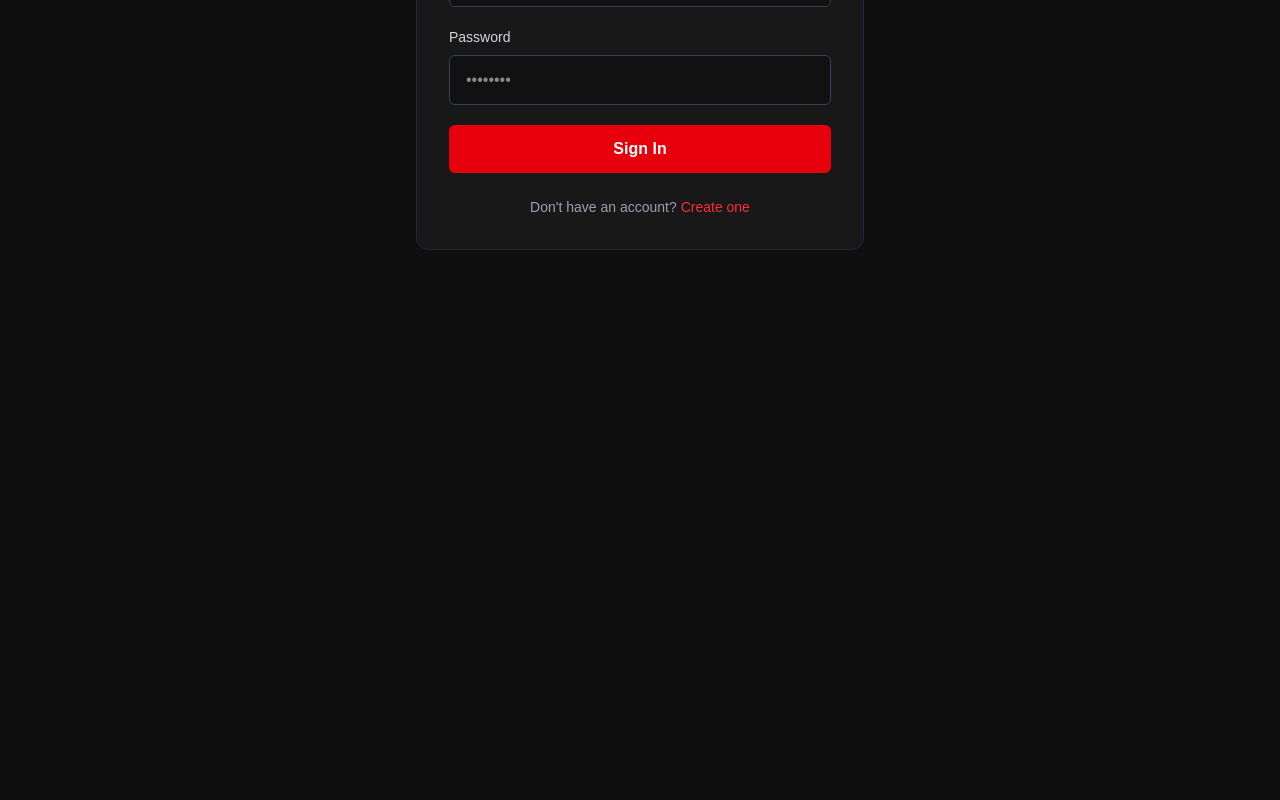
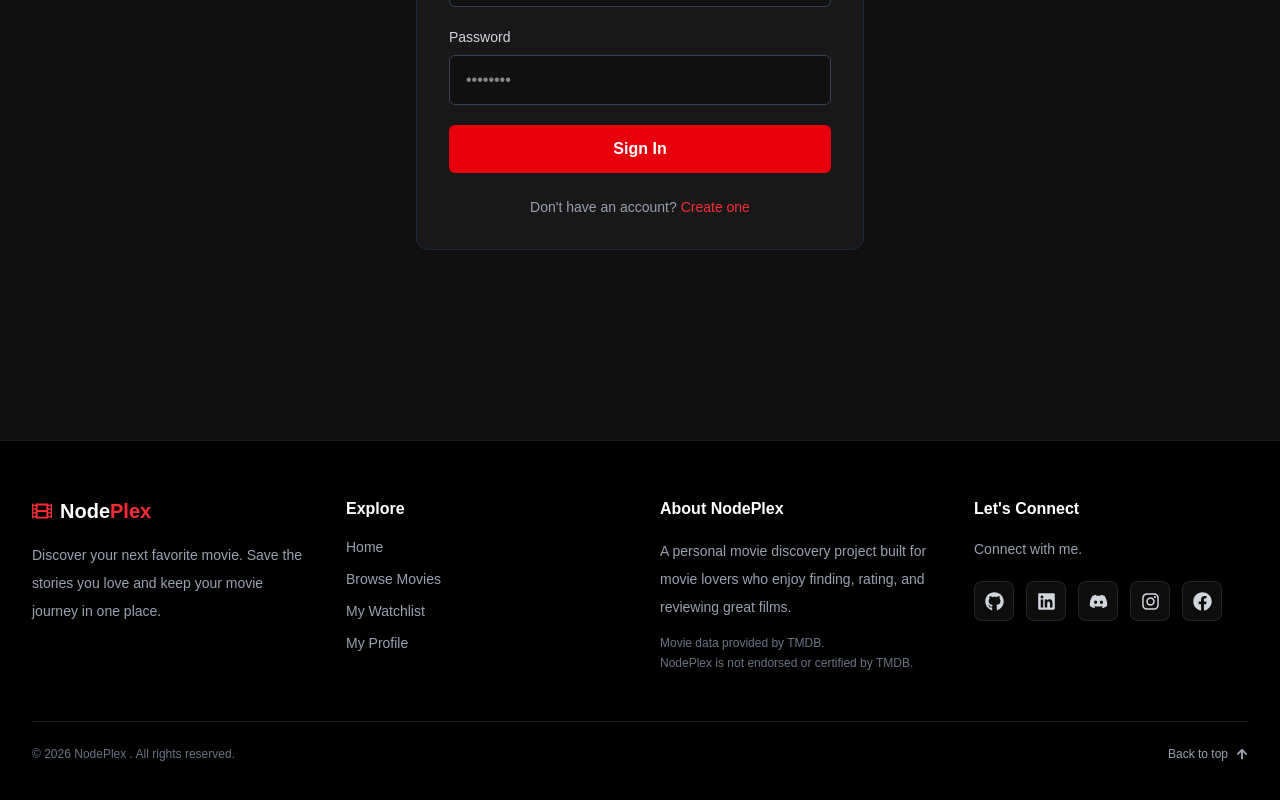
Before and after one commit to azizulhakim31/nodePlex, a React (Vite) app in the folder frontend/: page /signin in a window 1280 px wide. Shown: the part 438-1238 px from the top of the page. Before the commit the page ends 800 px from the top, so only its background shows below. Built offline with nearby package versions, Linux system fonts and the light colour scheme.

Commit message:
footer added

```diff
--- a/frontend/src/App.jsx
+++ b/frontend/src/App.jsx
@@ -9,6 +9,7 @@ import MovieDetails from './pages/MovieDetails';
 import Register from './pages/Register';
 import Signin from './pages/Signin';
 import ProtectedRoute from './components/common/ProtectedRoute';
+import Footer from './components/common/Footer';
 
 const App = () => {
   return (
@@ -33,6 +34,8 @@ const App = () => {
 
           </Routes>
         </main>
+
+        <Footer />
       </div>
     </BrowserRouter>
   );
--- /dev/null
+++ b/frontend/src/components/common/Footer.jsx
@@ -0,0 +1,179 @@
+
+import { Link } from 'react-router-dom'
+import {
+    FaGithub,
+    FaLinkedin,
+    FaFilm,
+    FaArrowUp,
+    FaDiscord,
+    FaInstagram,
+    FaFacebook,
+} from 'react-icons/fa'
+
+function Footer() {
+    const currentYear = new Date().getFullYear()
+
+    return (
+        <footer className="mt-20 border-t border-white/10 bg-black">
+            <div className="page-container py-12 sm:py-14">
+                <div className="grid grid-cols-1 gap-10 sm:grid-cols-2 lg:grid-cols-4">
+
+
+                    <div>
+                        <Link
+                            to="/"
+                            className="flex items-center gap-2">
+                            <FaFilm className="text-red-500 text-xl" />
+
+                            <span className="text-xl font-bold">Node<span className="text-red-500">Plex</span></span>
+                        </Link>
+
+                        <p className="mt-4 max-w-xs text-sm leading-7 text-gray-400">
+                            Discover your next favorite movie. Save the stories you love
+                            and keep your movie journey in one place.
+                        </p>
+                    </div>
+
+
+                    <div>
+                        <h3 className="font-semibold text-white">Explore</h3>
+
+                        <ul className="mt-4 space-y-3 text-sm text-gray-400">
+                            <li>
+                                <Link
+                                    to="/"
+                                    className="transition hover:text-red-400"
+                                >
+                                    Home
+                                </Link>
+                            </li>
+                            <li>
+                                <Link
+                                    to="/movies"
+                                    className="transition hover:text-red-400"
+                                >
+                                    Browse Movies
+                                </Link>
+                            </li>
+                            <li>
+                                <Link
+                                    to="/watchlist"
+                                    className="transition hover:text-red-400"
+                                >
+                                    My Watchlist
+                                </Link>
+                            </li>
+                            <li>
+                                <Link
+                                    to="/profile"
+                                    className="transition hover:text-red-400"
+                                >
+                                    My Profile
+                                </Link>
+                            </li>
+                        </ul>
+                    </div>
+
+
+                    <div>
+                        <h3 className="font-semibold text-white">About NodePlex
+                        </h3>
+
+                        <p className="mt-4 text-sm leading-7 text-gray-400">
+                            A personal movie discovery project built for movie lovers
+                            who enjoy finding, rating, and reviewing great films.
+                        </p>
+
+                        <p className="mt-3 text-xs leading-5 text-gray-500">
+                            Movie data provided by TMDB. <br />
+                            NodePlex is not endorsed or certified by TMDB.
+                        </p>
+                    </div>
+
+
+                    <div>
+                        <h3 className="font-semibold text-white">Let's Connect</h3>
+
+                        <p className="mt-4 text-sm leading-6 text-gray-400">
+                            Connect with me.
+                        </p>
+
+                        <div className="mt-5 flex gap-3">
+                            <a
+                                href="https://github.com/azizulhakim31"
+                                target="_blank"
+                                rel="noreferrer"
+                                aria-label="GitHub"
+                                className="flex h-10 w-10 items-center justify-center rounded-lg border border-white/10 bg-white/5 text-gray-300 transition hover:border-red-500/50 hover:bg-red-500/10 hover:text-red-400"
+                            >
+                                <FaGithub size={19} />
+                            </a>
+
+                            <a
+                                href="https://www.linkedin.com/in/aazizul-hakim-7420b2355/"
+                                target="_blank"
+                                rel="noreferrer"
+                                aria-label="LinkedIn"
+                                className="flex h-10 w-10 items-center justify-center rounded-lg border border-white/10 bg-white/5 text-gray-300 transition hover:border-red-500/50 hover:bg-red-500/10 hover:text-red-400"
+                            >
+                                <FaLinkedin size={19} />
+                            </a>
+
+                            <a
+                                href="https://www.discord.com/users/1539562290230075423"
+                                target="_blank"
+                                rel="noreferrer"
+                                aria-label="LinkedIn"
+                                className="flex h-10 w-10 items-center justify-center rounded-lg border border-white/10 bg-white/5 text-gray-300 transition hover:border-red-500/50 hover:bg-red-500/10 hover:text-red-400"
+                            >
+                                <FaDiscord size={19} />
+                            </a>
+
+                            <a
+                                href="https://www.instagram.com/azizul_hakim477/"
+                                target="_blank"
+                                rel="noreferrer"
+                                aria-label="LinkedIn"
+                                className="flex h-10 w-10 items-center justify-center rounded-lg border border-white/10 bg-white/5 text-gray-300 transition hover:border-red-500/50 hover:bg-red-500/10 hover:text-red-400"
+                            >
+                                <FaInstagram size={19} />
+                            </a>
+
+                            <a
+                                href="https://www.facebook.com/azizul.hakim.272755"
+                                target="_blank"
+                                rel="noreferrer"
+                                aria-label="LinkedIn"
+                                className="flex h-10 w-10 items-center justify-center rounded-lg border border-white/10 bg-white/5 text-gray-300 transition hover:border-red-500/50 hover:bg-red-500/10 hover:text-red-400"
+                            >
+                                <FaFacebook size={19} />
+                            </a>
+                        </div>
+                    </div>
+                </div>
+
+
+                <div className="mt-12 flex flex-col gap-4 border-t border-white/10 pt-6 text-center sm:flex-row sm:items-center sm:justify-between sm:text-left">
+                    <p className="text-xs text-gray-500">
+                        &copy; {currentYear} NodePlex
+                        . All rights reserved.
+                    </p>
+
+
+                    <button
+                        type="button"
+                        onClick={() =>
+                            window.scrollTo({ top: 0, behavior: 'smooth' })
+                        }
+                        aria-label="Scroll to top"
+                        className="mx-auto flex items-center gap-2 text-xs text-gray-400 transition hover:text-red-400 sm:mx-0"
+                    >
+                        Back to top <FaArrowUp />
+                    </button>
+                </div>
+            </div>
+        </footer>
+    )
+}
+
+export default Footer
```
